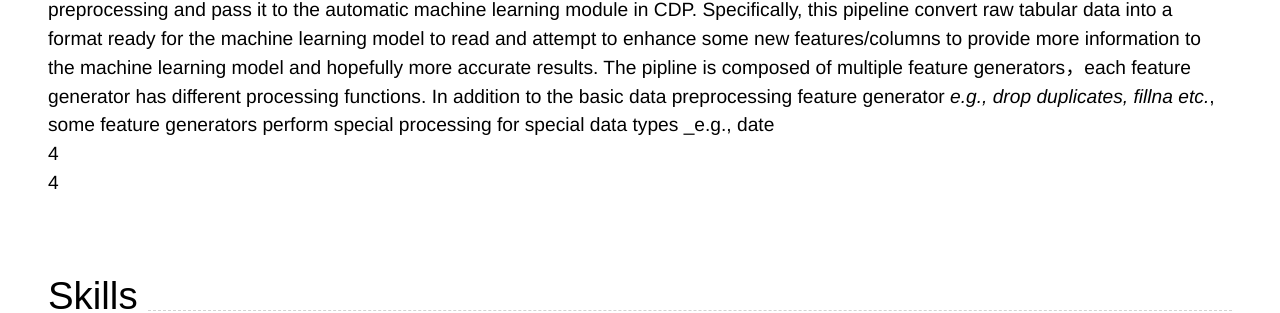
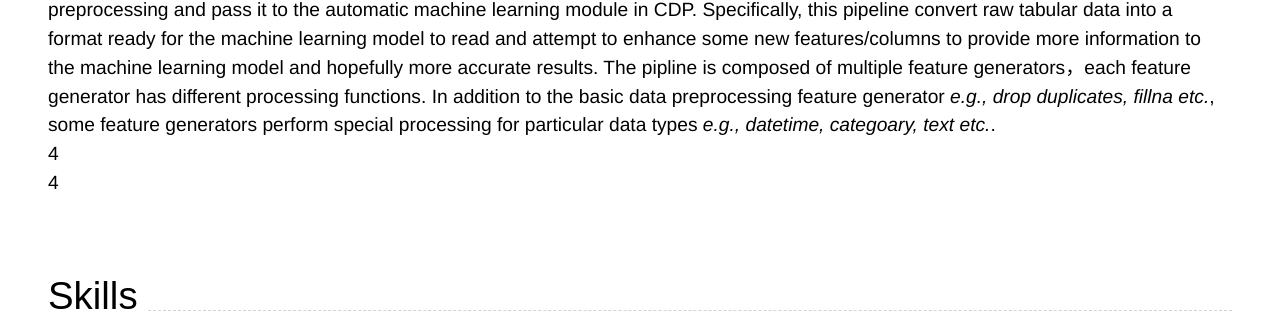
Before and after one commit to MinyeShao/CV_Markdown, a Jekyll site: the page built from index.md, in a window 1280 px wide. Shown: the part 1775-2088 px from the top of the page. Built offline with Jekyll 4.4.1, drawn with Linux system fonts in a browser that asks for light colours; nearby versions of some CDN libraries.

Commit message:
Update index.md

```diff
--- a/index.md
+++ b/index.md
@@ -82,7 +82,7 @@ Crawled the body content of procurement and bidding announcements from the biddi
 <br>
 
 #### **Automatic Feature Engineering Pipeline for Customer Data Platform Project** `2021.12 `
-Customer Data Platform (CDP) is a marketing technology that aggregates customer data from multiple, multi-data sources, and then shares this data with other applications. Automatic feature engineering pipeline is used to generate and transform the original data for preprocessing and pass it to the automatic machine learning module in CDP. Specifically, this pipeline convert raw tabular data into a format ready for the machine learning model to read and attempt to enhance some new features/columns to provide more information to the machine learning model and hopefully more accurate results. The pipline is composed of multiple feature generators，each feature generator has different processing functions. In addition to the basic data preprocessing feature generator _e.g., drop duplicates, fillna etc._, some feature generators perform special processing for special data types _e.g., date
+Customer Data Platform (CDP) is a marketing technology that aggregates customer data from multiple, multi-data sources, and then shares this data with other applications. Automatic feature engineering pipeline is used to generate and transform the original data for preprocessing and pass it to the automatic machine learning module in CDP. Specifically, this pipeline convert raw tabular data into a format ready for the machine learning model to read and attempt to enhance some new features/columns to provide more information to the machine learning model and hopefully more accurate results. The pipline is composed of multiple feature generators，each feature generator has different processing functions. In addition to the basic data preprocessing feature generator _e.g., drop duplicates, fillna etc._, some feature generators perform special processing for particular data types _e.g., datetime, categoary, text etc._.
 
 
 
```
